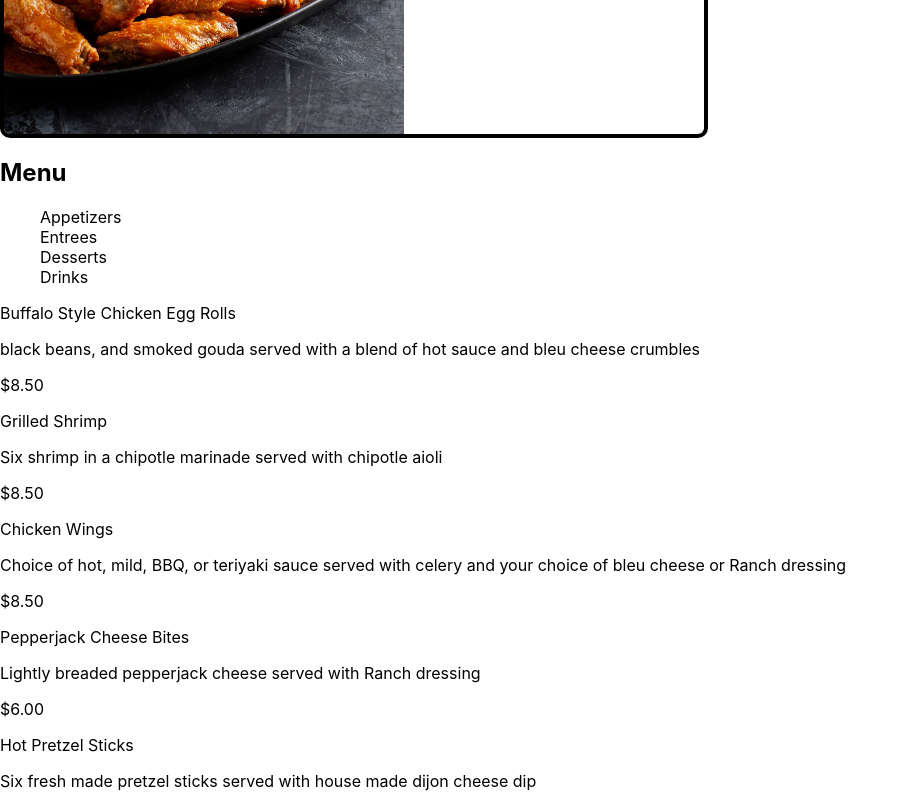
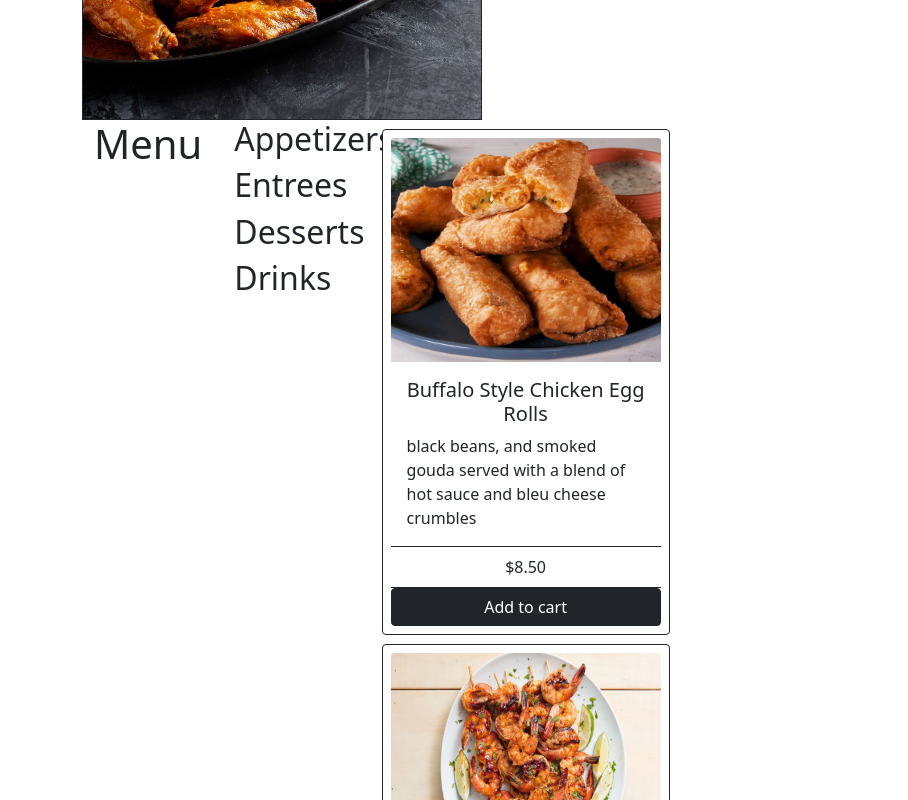
Before and after one commit to eucalyptus1/grub-burger, a React (Create React App) app in the folder client/: page /home in a window 1280 px wide. Shown: the part 380-1180 px from the top of the page, without its empty margins (0-908 px from the left). Built offline with nearby package versions, Linux system fonts and the light colour scheme.

Commit message:
added menu data to cards

```diff
--- a/client/package.json
+++ b/client/package.json
@@ -6,7 +6,9 @@
     "@testing-library/jest-dom": "^5.16.4",
     "@testing-library/react": "^13.1.1",
     "@testing-library/user-event": "^13.5.0",
+    "bootstrap": "^5.1.3",
     "react": "^18.1.0",
+    "react-bootstrap": "^2.3.1",
     "react-dom": "^18.1.0",
     "react-router-dom": "^6.3.0",
     "react-scripts": "5.0.1",
--- a/client/public/index.html
+++ b/client/public/index.html
@@ -24,6 +24,11 @@
       work correctly both with client-side routing and a non-root public URL.
       Learn how to configure a non-root public URL by running `npm run build`.
     -->
+    <link rel="stylesheet" href="https://stackpath.bootstrapcdn.com/bootstrap/4.1.0/css/bootstrap.min.css"
+    integrity="sha384-9gVQ4dYFwwWSjIDZnLEWnxCjeSWFphJiwGPXr1jddIhOegiu1FwO5qRGvFXOdJZ4"
+    crossorigin="anonymous">
+
+
     <title>React App</title>
   </head>
   <body>
--- a/client/src/components/DisplayBox/index.js
+++ b/client/src/components/DisplayBox/index.js
@@ -1,5 +1,5 @@
 import React, { useState, useEffect } from "react";
-import { ImageData } from "./ImageData";
+// import { ImageData } from "./ImageData";
 
 
 const DisplayBox = ({ image }) => {
@@ -24,8 +24,8 @@ const DisplayBox = ({ image }) => {
 
     return (
         <section className="slideSection">
-            <div className="slideShow">
-            <img src={image[currentImage]} alt="burger" className="slide" />
+            <div className="slideShow block-example border border-left-0 border-dark">
+            <img src={image[currentImage]} alt="food" className="slide" />
             </div>
         </section>
 
--- a/client/src/components/Home/index.js
+++ b/client/src/components/Home/index.js
@@ -9,7 +9,7 @@ import Menu from '../Menu';
 function Home() {
 
   return (
-      <div className='flex-row'>
+      <div className='container'>
         <DisplayBox image={ImageData}/>
        <Menu/>
       </div>
--- a/client/src/components/Menu/MenuData.js
+++ b/client/src/components/Menu/MenuData.js
@@ -1,5 +1,31 @@
+import appImage1 from "../../assets/appetizers/buffalo-chicken.jpeg"
+import appImage2 from "../../assets/appetizers/grilled-shrimp.webp"
+import appImage3 from "../../assets/appetizers/chicken-wings.jpeg"
+import appImage4 from "../../assets/appetizers/pepper-bites.jpeg"
+import appImage5 from "../../assets/appetizers/Cheese-Sticks-SpendWithPennies-2-22.jpeg"
+import entImage1 from "../../assets/entrees/fish-sandwich.jpg"
+import entImage2 from "../../assets/entrees/angus-burger.jpeg"
+import entImage3 from "../../assets/entrees/mushroom-burger.jpg"
+import entImage4 from "../../assets/entrees/bleu-burger.jpg"
+import entImage5 from "../../assets/entrees/phillys.webp"
+import entImage6 from "../../assets/entrees/meatball-sub.jpg"
+import desImage1 from "../../assets/desserts/apple-pie.webp"
+import desImage2 from "../../assets/desserts/brownie-sundae.jpg"
+import desImage3 from "../../assets/desserts/fried-oreos.webp"
+import desImage4 from "../../assets/desserts/milkshake.jpg"
+import desImage5 from "../../assets/desserts/strawberry-cheesecake.jpg"
+import drinkImage1 from "../../assets/drinks/sweet-tea.jpg"
+import drinkImage2 from "../../assets/drinks/lemonade.webp"
+import drinkImage3 from "../../assets/drinks/passion-fruit.jpg"
+import drinkImage4 from "../../assets/drinks/strawberry-marg.jpg"
+import drinkImage5 from "../../assets/drinks/beer.jpg"
+
+
+
 export const appetizers = [
     {
+        img: appImage1,
+
         category: "appetizers",
 
         name: "Buffalo Style Chicken Egg Rolls",
@@ -9,6 +35,8 @@ export const appetizers = [
         price: "$8.50"
     },
     {
+        img: appImage2,
+
         category: "appetizers",
 
         name: "Grilled Shrimp",
@@ -18,6 +46,8 @@ export const appetizers = [
         price: "$8.50"
     },
     {
+        img: appImage3,
+
         category: "appetizers",
 
         name: "Chicken Wings",
@@ -27,165 +57,212 @@ export const appetizers = [
         price: "$8.50"
     },
     {
+        img: appImage4,
+
         category: "appetizers",
 
         name: "Pepperjack Cheese Bites",
 
         description: "Lightly breaded pepperjack cheese served with Ranch dressing",
 
-        price: "$6.00"
+        price: "$6"
     },
     {
+        img: appImage5,
+
         category: "appetizers",
 
         name: "Hot Pretzel Sticks",
 
         description: "Six fresh made pretzel sticks served with house made dijon cheese dip",
 
-        price: "$6.00"
+        price: "$6"
     }
 ]
 
 export const entrees = [
     {
+        img: entImage1,
+
         category: "entrees",
 
-        name: "Mousefood",
+        name: "Fish Sandwich",
 
-        description: "black beans, and smoked gouda served with a blend of hot sauce and bleu cheese crumbles",
+        description: "On salted rye, grilled or fried Mahi Mahi with lettuce, tomato, and smoked tartar sauce",
 
-        price: "$8.50"
+        price: "$12"
     },
     {
+        img: entImage2,
+
         category: "entrees",
 
-        name: "Grilled Shrimp",
+        name: "Angus Hamburger",
 
-        description: "Six shrimp in a chipotle marinade served with chipotle aioli",
+        description: "On a fresh baked bun, half pound of angus beef, with lettuce, tomato, and your choice of cheddar or swiss cheese",
 
-        price: "$8.50"
+        price: "$9"
     },
     {
+        img: entImage3,
+
         category: "entrees",
 
-        name: "Chicken Wings",
+        name: "Mushroom and Swiss Burger",
 
-        description: "Choice of hot, mild, BBQ, or teriyaki sauce served with celery and your choice of bleu cheese or Ranch dressing",
+        description: "On a fresh baked bun, half pound of angus beef topped with sauteed mushrooms, swiss cheese, lettuce and tomato",
 
-        price: "$8.50"
+        price: "$10"
     },
     {
+        img: entImage4,
+
         category: "entrees",
 
-        name: "Pepperjack Cheese Bites",
+        name: "Black and Bleu Cheese Burger",
 
-        description: "Lightly breaded pepperjack cheese served with Ranch dressing",
+        description: "On a fresh baked bun, half pound of angus beef blackened and topped with bleu cheese crumbles, lettuce, and tomato",
 
-        price: "$6.00"
+        price: "$10"
     },
     {
+        img: entImage5,
+
         category: "entrees",
 
-        name: "Hot Pretzel Sticks",
+        name: "Cheesesteak Sandwich",
 
-        description: "Six fresh made pretzel sticks served with house made dijon cheese dip",
+        description: "On a fresh baked baquette, ribeye steak, onions, green peppers, and shredded mozzarella",
 
-        price: "$6.00"
+        price: "$11"
+    },
+    {
+        img: entImage6,
+
+        category: "entrees",
+
+        name: "Meatball Sandwich",
+
+        description: "On a fresh baked baquette, beef and pork meatballs, marinara, and shredded mozzarella",
+
+        price: "$9"
     }
+
 ]
 
 export const desserts = [
     {
+        img: desImage4,
+
         category: "desserts",
 
-        name: "Buffalo Style Chicken Egg Rolls",
+        name: "Milk Shake",
 
-        description: "black beans, and smoked gouda served with a blend of hot sauce and bleu cheese crumbles",
+        description: "Handcrafted milkshake of your choice: Vanilla, Chocolate, Strawberry, Oreo",
 
-        price: "$8.50"
+        price: "$4"
     },
     {
+        img: desImage2,
+
         category: "desserts",
 
-        name: "Grilled Shrimp",
+        name: "Brownie Sundae",
 
-        description: "Six shrimp in a chipotle marinade served with chipotle aioli",
+        description: "Vanilla ice cream with delicious chocolate brownie toped with chocolate syrup",
 
-        price: "$8.50"
+        price: "$7"
     },
     {
+        img: desImage3,
+
         category: "desserts",
 
-        name: "Chicken Wings",
+        name: "Fried Oreos",
 
-        description: "Choice of hot, mild, BBQ, or teriyaki sauce served with celery and your choice of bleu cheese or Ranch dressing",
+        description: "Deep fried Oreo cookies, a Texas State Fair favorite!",
 
-        price: "$8.50"
+        price: "$7"
     },
     {
+        img: desImage5,
+
         category: "desserts",
 
-        name: "Pepperjack Cheese Bites",
+        name: "Strawberry Cheesecake",
 
-        description: "Lightly breaded pepperjack cheese served with Ranch dressing",
+        description: "Light and creamy cheesecake topped with sweet strawberry sauce",
 
-        price: "$6.00"
+        price: "$7"
     },
     {
+        img: desImage1,
+
         category: "desserts",
 
-        name: "Hot Pretzel Sticks",
+        name: "Apple Pie",
 
-        description: "Six fresh made pretzel sticks served with house made dijon cheese dip",
+        description: "A delicious classic pie filled with apples and topped with a scoop of vanilla ice cream",
 
-        price: "$6.00"
+        price: "$5"
     }
 ]
 
+
 export const drinks = [
     {
+        img: drinkImage1,
+
         category: "drinks",
 
-        name: "Buffalo Style Chicken Egg Rolls",
+        name: "Fresh Brewed Sweet Tea",
 
-        description: "black beans, and smoked gouda served with a blend of hot sauce and bleu cheese crumbles",
+        description: "This delicious sweet tea is freshly brewed each day",
 
-        price: "$8.50"
+        price: "$3"
     },
     {
+        img: drinkImage2,
+
         category: "drinks",
 
-        name: "Grilled Shrimp",
+        name: "Lemonade",
 
-        description: "Six shrimp in a chipotle marinade served with chipotle aioli",
+        description: "Freshly squeezed lemons make a tasty lemonade!",
 
-        price: "$8.50"
+        price: "$3"
     },
     {
+        img: drinkImage3,
+
         category: "drinks",
 
-        name: "Chicken Wings",
+        name: "Passion Fruit Martini",
 
-        description: "Choice of hot, mild, BBQ, or teriyaki sauce served with celery and your choice of bleu cheese or Ranch dressing",
+        description: "Fresh passion fruit, passion fruit juice, and passion fruit flavored vodka",
 
-        price: "$8.50"
+        price: "$8"
     },
     {
+        img: drinkImage4,
+
         category: "drinks",
 
-        name: "Pepperjack Cheese Bites",
+        name: "Frozen Strawberry Margarita",
 
-        description: "Lightly breaded pepperjack cheese served with Ranch dressing",
+        description: "Strawberry, tequila, and salt/sugar on the rim",
 
-        price: "$6.00"
+        price: "$8"
     },
     {
+        img: drinkImage5,
+
         category: "drinks",
 
-        name: "Hot Pretzel Sticks",
+        name: "House Beer",
 
-        description: "Six fresh made pretzel sticks served with house made dijon cheese dip",
+        description: "Enjoy a cold house beer",
 
-        price: "$6.00"
+        price: "$5"
     }
 ];
--- a/client/src/components/Menu/MenuList.js
+++ b/client/src/components/Menu/MenuList.js
@@ -2,11 +2,11 @@ import React from "react";
 
 function MenuList ({ title, setCurrentCategory, id, active }) {
     return (
-        <li className={active ? "menuList active" : "menuList"}
+        <h2 className={active ? "menuList active" : "menuList"}
    onClick={() => setCurrentCategory(id)}
     >
      {title}
-    </li>
+    </h2>
 
 
     );
--- a/client/src/components/Menu/index.js
+++ b/client/src/components/Menu/index.js
@@ -1,4 +1,5 @@
 import React, { useState, useEffect } from "react";
+import { Card, Container, Row, Col, ListGroup, ListGroupItem, Button } from "react-bootstrap";
 
 import MenuList from './MenuList';
 
@@ -55,10 +56,10 @@ function Menu() {
 
 
   return (
-    <section className="menu-section">
-      <h2>Menu</h2>
+    <Container className="flex-row">
+      <h1>Menu</h1>
       <ul>
-      {list.map((item) => (
+        {list.map((item) => (
           <MenuList
             title={item.title}
             active={currentCategory === item.id}
@@ -66,22 +67,35 @@ function Menu() {
             id={item.id}
           />
         ))}
-        </ul>
+      </ul>
 
-         <div className="current-menu">
+      <div className="current-menu">
         {currentMenu.map((data) => (
 
+          <Row xs={1} md={2} className="g-4">
+            <Col className="container-fluid d-flex justify-content-center mt-2 card-columns" />
+            <Card className="p-2" border="dark" style={{ width: "18rem " }}>
+              <Card.Img
+                variant="top"
+                src={data.img}
+                style={{ width: "16.9rem", height: "14rem" }}
+              />
+              <Card.Body>
+                <Card.Title className="text-center">{data.name}</Card.Title>
+                <Card.Text>{data.description}</Card.Text>
+              </Card.Body>
+              <ListGroup className="list-group-flush">
+                <ListGroupItem className="text-center ">{data.price}</ListGroupItem>
+              </ListGroup>
+              <Button variant="dark">Add to cart</Button>
 
-        <div className="item-card">
-        {/* <img src={data.img}/> */}
-        <p>{data.name}</p>
-        <p>{data.description}</p>
-        <p>{data.price}</p>
-        </div>
+            </Card>
+          </Row>
+
+
         ))}
-        )
       </div>
-    </section>
+    </Container>
   );
 }
 
--- a/client/src/index.js
+++ b/client/src/index.js
@@ -3,6 +3,8 @@ import ReactDOM from 'react-dom/client';
 import './index.css';
 import App from './App';
 import reportWebVitals from './reportWebVitals';
+
+import 'bootstrap/dist/css/bootstrap.min.css';
 
 const root = ReactDOM.createRoot(document.getElementById('root'));
 root.render(
```
Also changed, not shown: client/src/index.css (+8 -9 lines), 1 other file (tests, documents, lock files or other folders).
